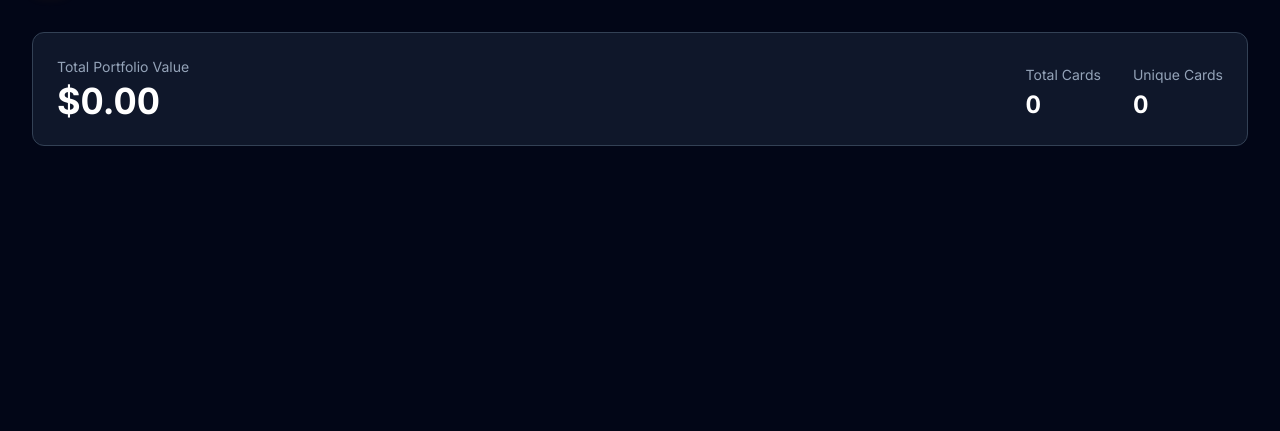
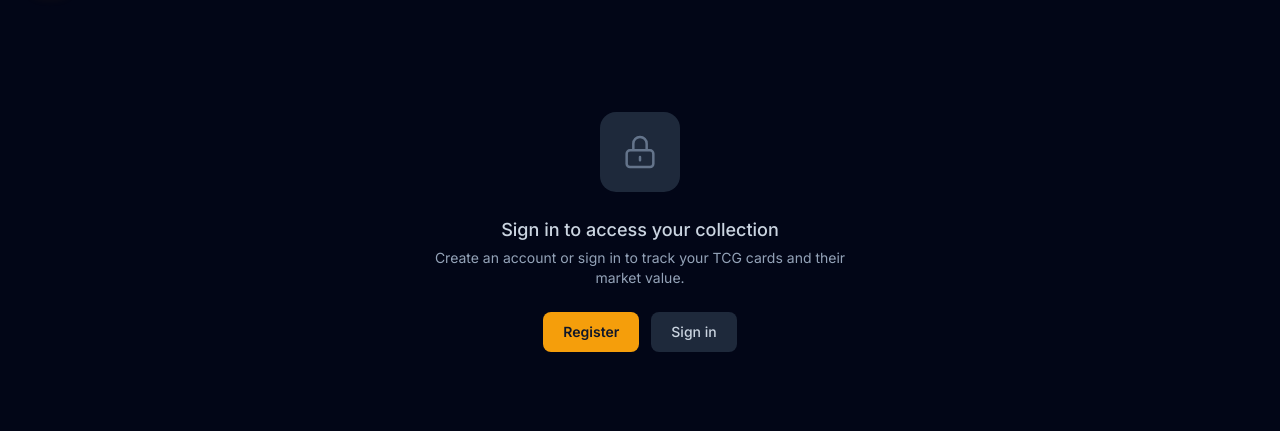
Before and after one commit to RaulJimPer/TrackerCG, a Python web app: template templates/index.html in a window 1280 px wide. Shown: the part 65-496 px from the top of the page. Run offline with Jinja, Linux system fonts and the light colour scheme; the template is opened without the code that fills it, so the values that code supplies are empty; some libraries are stand-ins or nearby versions.

Commit message:
fix(frontend): show auth disclaimers to anonymous users
Show a sign-in/register disclaimer on the Dashboard and Search views for
anonymous users instead of exposing collection and search content. The
portfolio hero, game filter pills, grids, pagination and the search bar
are now hidden without a session and only rendered once the user is
authenticated, including after a session expiry (401) or logout.

Add renderViewAuthState() to app.js, invoked from applyAuthUI() and
init(), which toggles the authenticated vs anonymous view state. Both
disclaimer blocks open the existing login/register modals via new
button ids. Reorder confirmLogout() so applyAuthUI() runs after
resetUI(), preventing the disclaimer from stacking on cleared content.

Bump the static asset cache-busting query string from v=2 to v=3 so
browsers fetch the updated app.js instead of serving the cached script.

Extend test/smoke_test.py with anonymous-state checks (dashboard and
search prompts visible, hero and search bar hidden) and post-login
visibility checks for the hero and search bar.

```diff
--- a/static/js/app.js
+++ b/static/js/app.js
@@ -33,6 +33,8 @@
       search_hint: "Searching external sources... this may take a few seconds.",
       search_no_results: "No cards found. Try a different search.",
       all_games: "All",
+      auth_prompt_title: "Sign in to access your collection",
+      auth_prompt_hint: "Create an account or sign in to track your TCG cards and their market value.",
       login: "Sign in",
       register: "Register",
       logout: "Log out",
@@ -115,6 +117,8 @@
       search_hint: "Buscando en fuentes externas... puede tardar unos segundos.",
       search_no_results: "No se encontraron cartas. Prueba con otra búsqueda.",
       all_games: "Todos",
+      auth_prompt_title: "Inicia sesión para acceder a tu colección",
+      auth_prompt_hint: "Crea una cuenta o inicia sesión para gestionar tus cartas TCG y su valor de mercado.",
       login: "Iniciar sesión",
       register: "Registrarse",
       logout: "Cerrar sesión",
@@ -762,6 +766,30 @@
       user.classList.remove("flex");
       $("#user-email").textContent = "";
     }
+    renderViewAuthState();
+  }
+
+  function renderViewAuthState() {
+    const authed = state.user !== null;
+    // Dashboard: the portfolio hero, pills and grid belong to authenticated
+    // users; anonymous users only see the sign-in/register disclaimer.
+    $("#portfolio-hero").classList.toggle("hidden", !authed);
+    $("#collection-filters").classList.toggle("hidden", !authed);
+    $("#collection-auth-prompt").classList.toggle("hidden", authed);
+    // Search: without a session the search bar and its results are disabled,
+    // replaced by the same disclaimer.
+    $("#search-bar-block").classList.toggle("hidden", !authed);
+    $("#search-auth-prompt").classList.toggle("hidden", authed);
+    if (!authed) {
+      // Never leave collection/search content visible to anonymous users.
+      $("#collection-grid").innerHTML = "";
+      $("#collection-empty").classList.add("hidden");
+      $("#collection-pagination").classList.add("hidden");
+      $("#search-results").innerHTML = "";
+      $("#search-empty").classList.add("hidden");
+      $("#search-pagination").classList.add("hidden");
+      $("#search-hint").classList.add("hidden");
+    }
   }
 
   async function handleLogin(e) {
@@ -844,10 +872,12 @@
       /* noop */
     }
     state.user = null;
-    applyAuthUI();
     state.collection = { game: null, page: 1, items: [], total: 0, pages: 0, inFlight: false, games: [] };
     state.search = { query: "", game: null, page: 1, items: [], total: 0, pages: 0, inFlight: false, timer: null };
     resetUI();
+    // Apply the auth UI after resetUI so the anonymous disclaimer replaces the
+    // just-cleared collection/search content instead of stacking on it.
+    applyAuthUI();
     $("#portfolio-total").textContent = "$0.00";
     $("#portfolio-cards").textContent = "0";
     $("#portfolio-unique").textContent = "0";
@@ -1172,6 +1202,11 @@
 
     $("#btn-login").addEventListener("click", () => openModal("modal-login"));
     $("#btn-register").addEventListener("click", () => openModal("modal-register"));
+    // Auth disclaimers (dashboard + search) open the same modals.
+    $("#btn-collection-prompt-login").addEventListener("click", () => openModal("modal-login"));
+    $("#btn-collection-prompt-register").addEventListener("click", () => openModal("modal-register"));
+    $("#btn-search-prompt-login").addEventListener("click", () => openModal("modal-login"));
+    $("#btn-search-prompt-register").addEventListener("click", () => openModal("modal-register"));
     $("#btn-goto-register").addEventListener("click", () => {
       closeModal("modal-login");
       openModal("modal-register");
@@ -1236,6 +1271,8 @@
   function init() {
     bindEvents();
     applyI18n();
+    // Default to the anonymous view state until checkSession() resolves.
+    renderViewAuthState();
     switchView("dashboard");
     renderSearchFilters();
     checkSession();
--- a/templates/index.html
+++ b/templates/index.html
@@ -19,7 +19,7 @@
       },
     };
   </script>
-  <link rel="stylesheet" href="/static/css/style.css?v=2" />
+  <link rel="stylesheet" href="/static/css/style.css?v=3" />
 </head>
 <body class="h-full bg-slate-950 text-slate-100 font-sans antialiased">
 
@@ -70,7 +70,7 @@
     <!-- ============ VIEW: DASHBOARD ============ -->
     <section id="view-dashboard" class="view" hidden>
       <!-- Portfolio hero -->
-      <div class="bg-slate-900 rounded-xl p-6 mb-8 border border-slate-700">
+      <div id="portfolio-hero" class="bg-slate-900 rounded-xl p-6 mb-8 border border-slate-700">
         <div class="flex flex-col md:flex-row md:items-end md:justify-between gap-6">
           <div>
             <p class="text-slate-400 text-sm mb-1" data-i18n="portfolio_value"></p>
@@ -86,6 +86,21 @@
               <p id="portfolio-unique" class="text-2xl font-bold text-white tabular-nums mt-1">0</p>
             </div>
           </div>
+        </div>
+      </div>
+
+      <!-- Auth prompt (anonymous users) -->
+      <div id="collection-auth-prompt" class="hidden flex flex-col items-center justify-center py-20 text-center">
+        <div class="w-20 h-20 rounded-2xl bg-slate-800 flex items-center justify-center mb-6">
+          <svg class="w-10 h-10 text-slate-500" fill="none" stroke="currentColor" viewBox="0 0 24 24" xmlns="http://www.w3.org/2000/svg">
+            <path stroke-linecap="round" stroke-linejoin="round" stroke-width="1.5" d="M12 15v2m-6 4h12a2 2 0 002-2v-6a2 2 0 00-2-2H6a2 2 0 00-2 2v6a2 2 0 002 2zm10-10V7a4 4 0 00-8 0v4h8z" />
+          </svg>
+        </div>
+        <p class="text-lg text-slate-300 font-medium mb-1" data-i18n="auth_prompt_title"></p>
+        <p class="text-sm text-slate-400 mb-6 max-w-md" data-i18n="auth_prompt_hint"></p>
+        <div class="flex items-center justify-center gap-3">
+          <button id="btn-collection-prompt-register" class="px-5 py-2.5 rounded-lg text-sm font-semibold bg-amber-500 hover:bg-amber-600 text-slate-900 transition-all duration-200" data-i18n="register"></button>
+          <button id="btn-collection-prompt-login" class="px-5 py-2.5 rounded-lg text-sm font-medium bg-slate-800 text-slate-300 hover:bg-slate-700 transition-all duration-200" data-i18n="login"></button>
         </div>
       </div>
 
@@ -113,7 +128,7 @@
 
     <!-- ============ VIEW: SEARCH ============ -->
     <section id="view-search" class="view" hidden>
-      <div class="mb-8">
+      <div id="search-bar-block" class="mb-8">
         <label for="search-input" class="sr-only">Search cards</label>
         <div class="relative">
           <svg class="w-5 h-5 absolute left-4 top-1/2 -translate-y-1/2 text-slate-500" fill="none" stroke="currentColor" viewBox="0 0 24 24" xmlns="http://www.w3.org/2000/svg">
@@ -130,6 +145,21 @@
         </div>
         <div id="search-filters" class="flex items-center gap-2 overflow-x-auto pb-2 mt-4 scrollbar-thin" role="group" aria-label="Filter search by game"></div>
         <p id="search-hint" class="text-xs text-slate-500 mt-2 hidden"></p>
+      </div>
+
+      <!-- Auth prompt (anonymous users) -->
+      <div id="search-auth-prompt" class="hidden flex flex-col items-center justify-center py-20 text-center">
+        <div class="w-20 h-20 rounded-2xl bg-slate-800 flex items-center justify-center mb-6">
+          <svg class="w-10 h-10 text-slate-500" fill="none" stroke="currentColor" viewBox="0 0 24 24" xmlns="http://www.w3.org/2000/svg">
+            <path stroke-linecap="round" stroke-linejoin="round" stroke-width="1.5" d="M12 15v2m-6 4h12a2 2 0 002-2v-6a2 2 0 00-2-2H6a2 2 0 00-2 2v6a2 2 0 002 2zm10-10V7a4 4 0 00-8 0v4h8z" />
+          </svg>
+        </div>
+        <p class="text-lg text-slate-300 font-medium mb-1" data-i18n="auth_prompt_title"></p>
+        <p class="text-sm text-slate-400 mb-6 max-w-md" data-i18n="auth_prompt_hint"></p>
+        <div class="flex items-center justify-center gap-3">
+          <button id="btn-search-prompt-register" class="px-5 py-2.5 rounded-lg text-sm font-semibold bg-amber-500 hover:bg-amber-600 text-slate-900 transition-all duration-200" data-i18n="register"></button>
+          <button id="btn-search-prompt-login" class="px-5 py-2.5 rounded-lg text-sm font-medium bg-slate-800 text-slate-300 hover:bg-slate-700 transition-all duration-200" data-i18n="login"></button>
+        </div>
       </div>
 
       <!-- Results -->
@@ -381,6 +411,6 @@
   <!-- ============ TOASTS ============ -->
   <div id="toast-container" class="fixed bottom-4 right-4 z-[60] flex flex-col gap-2 items-end" aria-live="polite"></div>
 
-  <script src="/static/js/app.js?v=2"></script>
+  <script src="/static/js/app.js?v=3"></script>
 </body>
 </html>
```
Also changed, not shown: test/smoke_test.py (+13 -0 lines).
